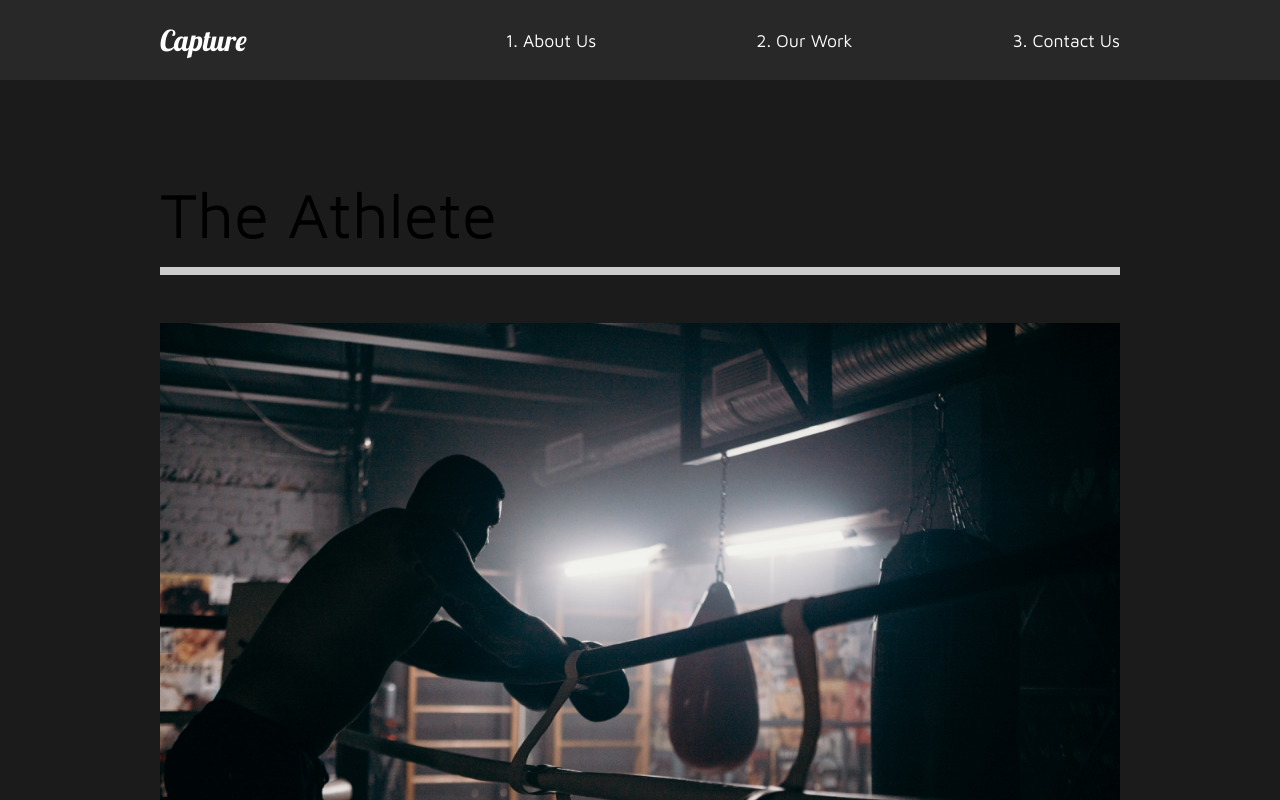
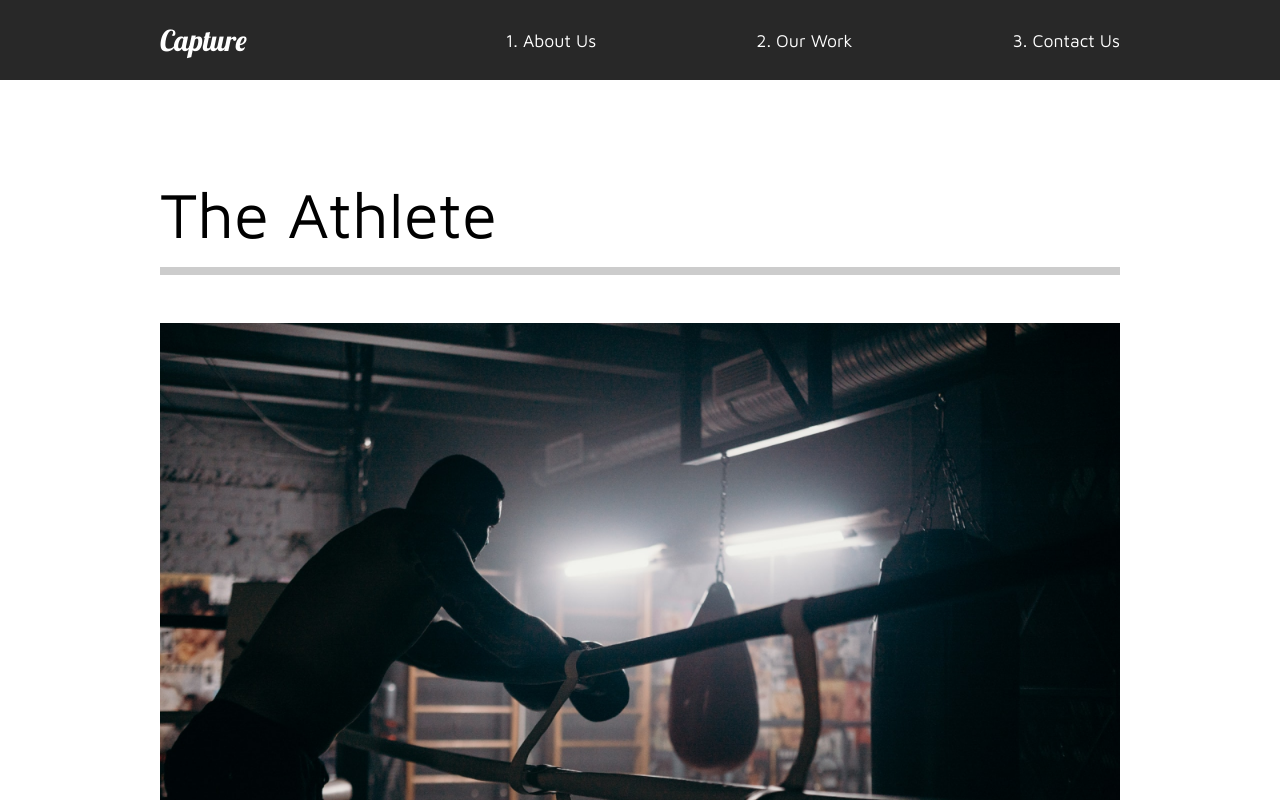
Before and after one commit to SuhyeonBae/react_capture_web_project, a React (Create React App) app: page /work in a window 1280 px wide. Shown: the top 800 px of the page. Built offline with nearby package versions, Linux system fonts and the light colour scheme.

Commit message:
10. page animation using framer-motion

```diff
--- a/src/App.js
+++ b/src/App.js
@@ -8,15 +8,19 @@
 import Nav from './components/Nav';
 import MovieDetail from './pages/MovieDetail';
 //Router
-import {Switch, Route} from 'react-router-dom';
+import {Switch, Route, useLocation} from 'react-router-dom';
+//Animation
+import {AnimatePresence} from 'framer-motion';
 
 
 function App() {
+  const location = useLocation();
   return (
     <div className="App">
       <GlobalStyle />
       <Nav />
-      <Switch>
+      <AnimatePresence exitBeforeEnter>
+        <Switch location={location} key={location.pathname}>
             <Route path='/' exact>
               <AboutUs />
             </Route>
@@ -30,6 +34,7 @@
               <ContactUs />
             </Route>
         </Switch>
+      </AnimatePresence>
     </div>
   );
 }
--- /dev/null
+++ b/src/animation.js
@@ -0,0 +1,20 @@
+export const pageAnimation = {
+  hidden: {
+    opacity: 0,
+    y: 300,
+  },
+  show: {
+    opacity: 1,
+    y:0,
+    transition: {
+      duration: 1,
+    },
+  },
+  exit: {
+    opacity: 0,
+    y: 300,
+    transition: {
+      duration: 1,
+    },
+  },
+}
--- a/src/components/AboutSection.js
+++ b/src/components/AboutSection.js
@@ -1,24 +1,25 @@
 import React from 'react';
 import home1 from '../img/home1.png'
-//Styled
-import styled from 'styled-components';
 import {About, Description, Image, Hide} from '../styles';
+//Framer Motion
+import {motion} from 'framer-motion';
 
 const AboutSection = () => {
+
   return (
     <About>
       <Description>
-        <div className="title">
+        <motion.div>
             <Hide>
-              <h2>We work to make</h2>
+              <motion.h2>We work to make</motion.h2>
             </Hide>
             <Hide>
-              <h2>your <span>dreams</span> come</h2>
+              <motion.h2>your <span>dreams</span> come</motion.h2>
             </Hide>
             <Hide>
-              <h2>true.</h2>
+              <motion.h2>true.</motion.h2>
             </Hide>
-        </div>
+        </motion.div>
         <p>Contact us for any photography or videography ideas that you have. We have professionals with amazing skills.</p>
         <button>Contact Us</button>
       </Description>
--- a/src/pages/AboutUs.js
+++ b/src/pages/AboutUs.js
@@ -3,14 +3,17 @@
 import AboutSection from '../components/AboutSection';
 import ServicesSection from '../components/ServicesSection';
 import FaqSection from '../components/FaqSection';
+//Animations
+import {motion} from 'framer-motion';
+import {pageAnimation} from '../animation';
 
 const AboutUs = () => {
   return (
-  <>
+  <motion.div variants={pageAnimation} initial='hidden' animate='show' exit='exit'>
       <AboutSection />
       <ServicesSection />
       <FaqSection />
-  </>
+  </motion.div>
 )
 };
 
--- a/src/pages/ContactUs.js
+++ b/src/pages/ContactUs.js
@@ -1,10 +1,14 @@
 import React from 'react';
+//Animations
+import {motion} from 'framer-motion';
+import {pageAnimation} from '../animation';
+
 
 const ContactUs = () => {
   return(
-      <div>
+      <motion.div variants={pageAnimation} initial='hidden' animate='show' exit='exit' style={{background: '#fff'}}>
         <h1>Contact</h1>
-      </div>
+      </motion.div>
   )
 };
 
--- a/src/pages/MovieDetail.js
+++ b/src/pages/MovieDetail.js
@@ -2,6 +2,9 @@
 import styled from 'styled-components';
 import {useHistory} from 'react-router-dom';
 import {MovieState} from '../movieState';
+//Animations
+import {motion} from 'framer-motion';
+import {pageAnimation} from '../animation';
 
 const MovieDetail = () => {
   const history = useHistory();
@@ -18,7 +21,7 @@
   return(
     <>
     {movie && (
-    <Details>
+    <Details variants={pageAnimation} initial='hidden' animate='show' exit='exit'>
       <HeadLine>
         <h2>{movie.title}</h2>
         <img src={movie.mainImg} alt="movie"/>
@@ -37,7 +40,7 @@
   )
 };
 
-const Details = styled.div`
+const Details = styled(motion.div)`
   color: white;
 
 `;
--- a/src/pages/OurWork.js
+++ b/src/pages/OurWork.js
@@ -5,11 +5,14 @@
 import athlete from '../img/athlete-small.png';
 import theracer from '../img/theracer-small.png';
 import goodtimes from '../img/goodtimes-small.png';
+//Animations
+import {motion} from 'framer-motion';
+import {pageAnimation} from '../animation';
 
 
 const OurWork = () => {
   return(
-      <Work>
+      <Work variants={pageAnimation} initial='hidden' animate='show' exit='exit' style={{background: '#fff'}}>
         <Movie>
           <h2>The Athlete</h2>
           <div className="line"></div>
@@ -37,7 +40,7 @@
   )
 };
 
-const Work = styled.div`
+const Work = styled(motion.div)`
   min-height: 100vh;
   overflow: hidden;
   padding: 5rem 10rem;
```
Also changed, not shown: 1 other file (tests, documents, lock files or other folders). Lines whose indentation alone changed are shown as unchanged.
